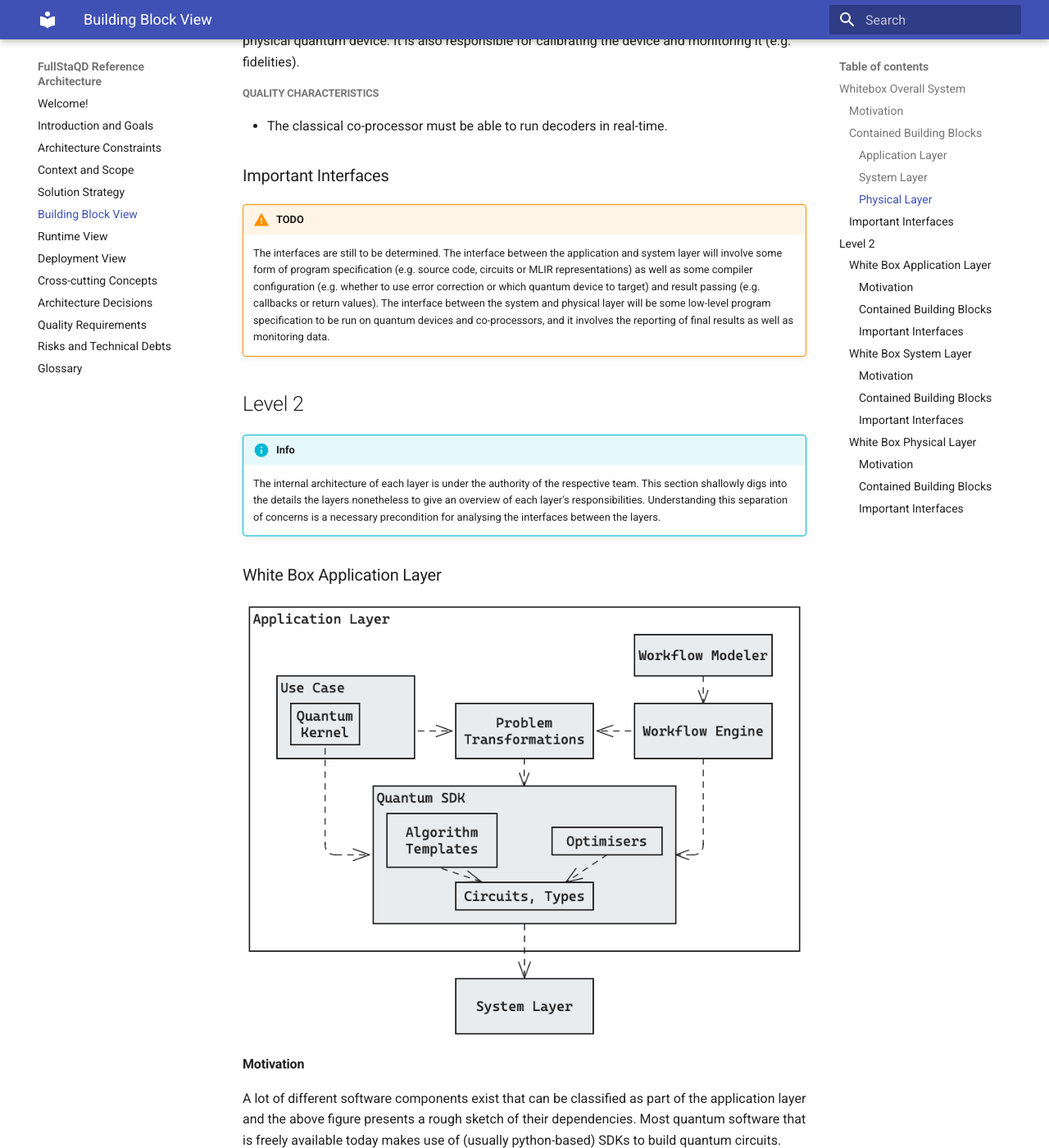
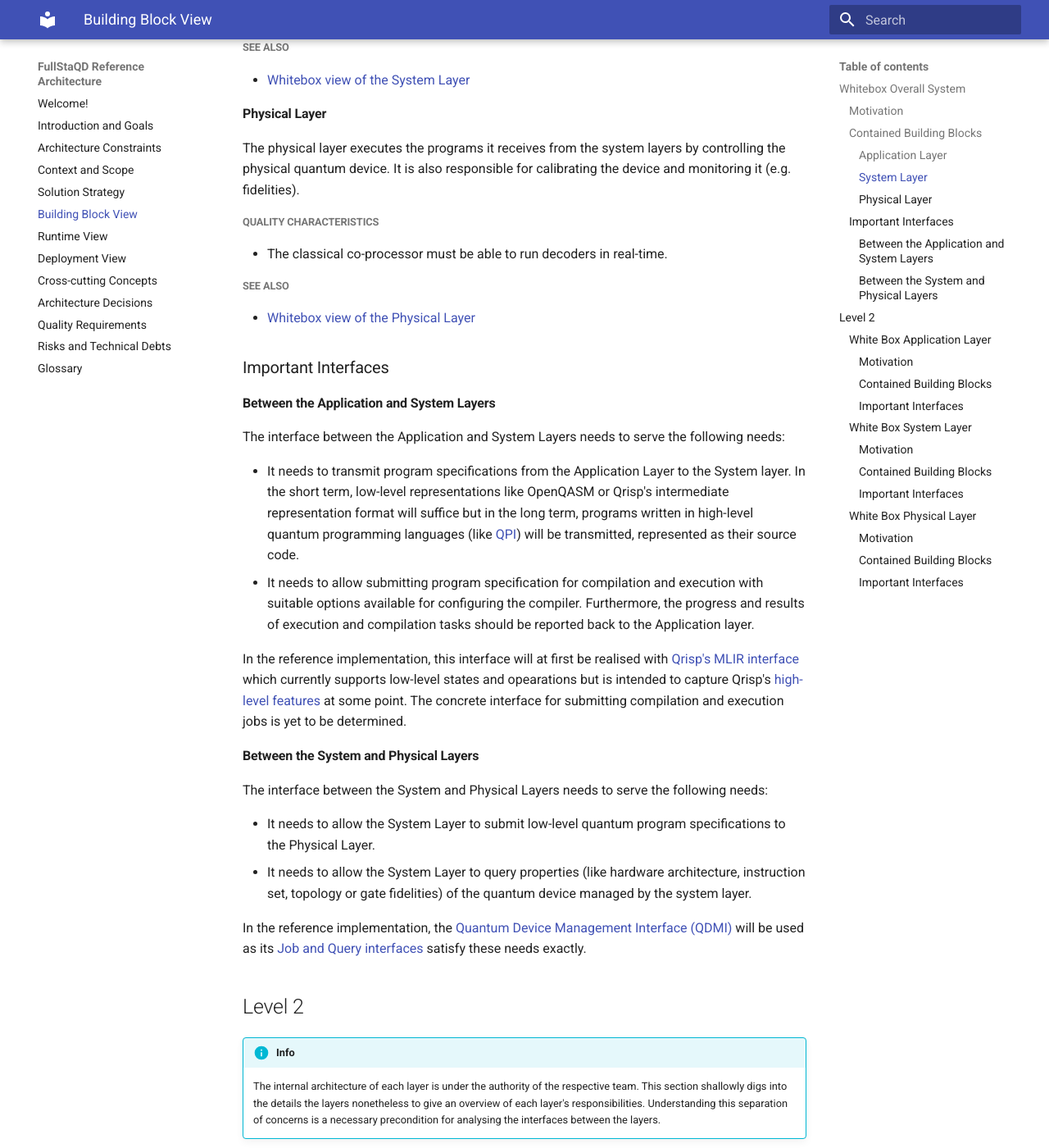
Before and after one commit to FullStaQD/architecture, an MkDocs documentation site: the page built from docs/05_building_block_view.md, in a window 1280 px wide and 1400 px high, scrolled down 1957 px. Shown: the whole window at 82% size. Built offline with MkDocs 1.6.1 and Material for MkDocs 9.7.7, drawn with Linux system fonts in a browser that asks for light colours; some of the changed text lies outside the part shown.

Commit message:
docs(building-blocks): describe interfaces between layers

```diff
--- a/docs/05_building_block_view.md
+++ b/docs/05_building_block_view.md
@@ -48,6 +48,9 @@ in high-level languages using algorithms, SDKs and libraries.
 
     These characteristics are not measurable yet and do not set a target value!
 
+##### See also
+* [Whitebox view of the Application Layer](#_white_box_app_layer)
+
 #### System Layer
 The system layer is responsible for compiling high-level program specifications
 from the application layer to low-level, device-specific instructions to be
@@ -64,6 +67,9 @@ and possibly HPC concerns.
 - The physical layer should minimise execution cost by optimising generated
   instructions.
 
+##### See also
+* [Whitebox view of the System Layer](#_white_box_sys_layer)
+
 #### Physical Layer
 The physical layer executes the programs it receives from the system layers by
 controlling the physical quantum device.
@@ -73,20 +79,48 @@ fidelities).
 ##### Quality Characteristics
 - The classical co-processor must be able to run decoders in real-time.
 
+##### See also
+* [Whitebox view of the Physical Layer](#_white_box_phys_layer)
+
 ### Important Interfaces
+#### Between the Application and System Layers
+The interface between the Application and System Layers needs to serve the
+following needs:
 
-!!! warning "TODO"
+* It needs to transmit program specifications from the Application Layer to the
+  System layer.
+  In the short term, low-level representations like OpenQASM or Qrisp's
+  intermediate representation format will suffice but in the long term, programs
+  written in high-level quantum programming languages (like
+  [QPI](https://doi.org/10.1109/QCE60285.2024.10293)) will be transmitted,
+  represented as their source code.
+* It needs to allow submitting program specification for compilation and
+  execution with suitable options available for configuring the compiler.
+  Furthermore, the progress and results of execution and compilation tasks
+  should be reported back to the Application layer.
 
-    The interfaces are still to be determined.
-    The interface between the application and system layer will involve some
-    form of program specification (e.g. source code, circuits or MLIR
-    representations) as well as some compiler configuration (e.g. whether to use
-    error correction or which quantum device to target) and result passing (e.g.
-    callbacks or return values).
-    The interface between the system and physical layer will be some low-level
-    program specification to be run on quantum devices and co-processors, and it
-    involves the reporting of final results as well as monitoring data.
+In the reference implementation, this interface will at first be realised with
+[Qrisp's MLIR interface](https://qrisp.eu/reference/Jasp/MLIR%20Interface.html)
+which currently supports low-level states and opearations but is intended to capture Qrisp's [high-level features](https://qrisp.eu/index.html#key-features)
+at some point.
+The concrete interface for submitting compilation and execution jobs is yet to
+be determined.
 
+#### Between the System and Physical Layers
+The interface between the System and Physical Layers needs to serve the
+following needs:
+
+* It needs to allow the System Layer to submit low-level quantum program
+  specifications to the Physical Layer.
+* It needs to allow the System Layer to query properties (like hardware
+  architecture, instruction set, topology or gate fidelities) of the quantum
+  device managed by the system layer.
+
+In the reference implementation, the
+[Quantum Device Management Interface (QDMI)](https://munich-quantum-software-stack.github.io/QDMI/)
+will be used as its
+[Job and Query interfaces](https://munich-quantum-software-stack.github.io/QDMI/latest/md_docs_2rationale.html)
+satisfy these needs exactly.
 
 ## Level 2 {#_level_2}
 
```
